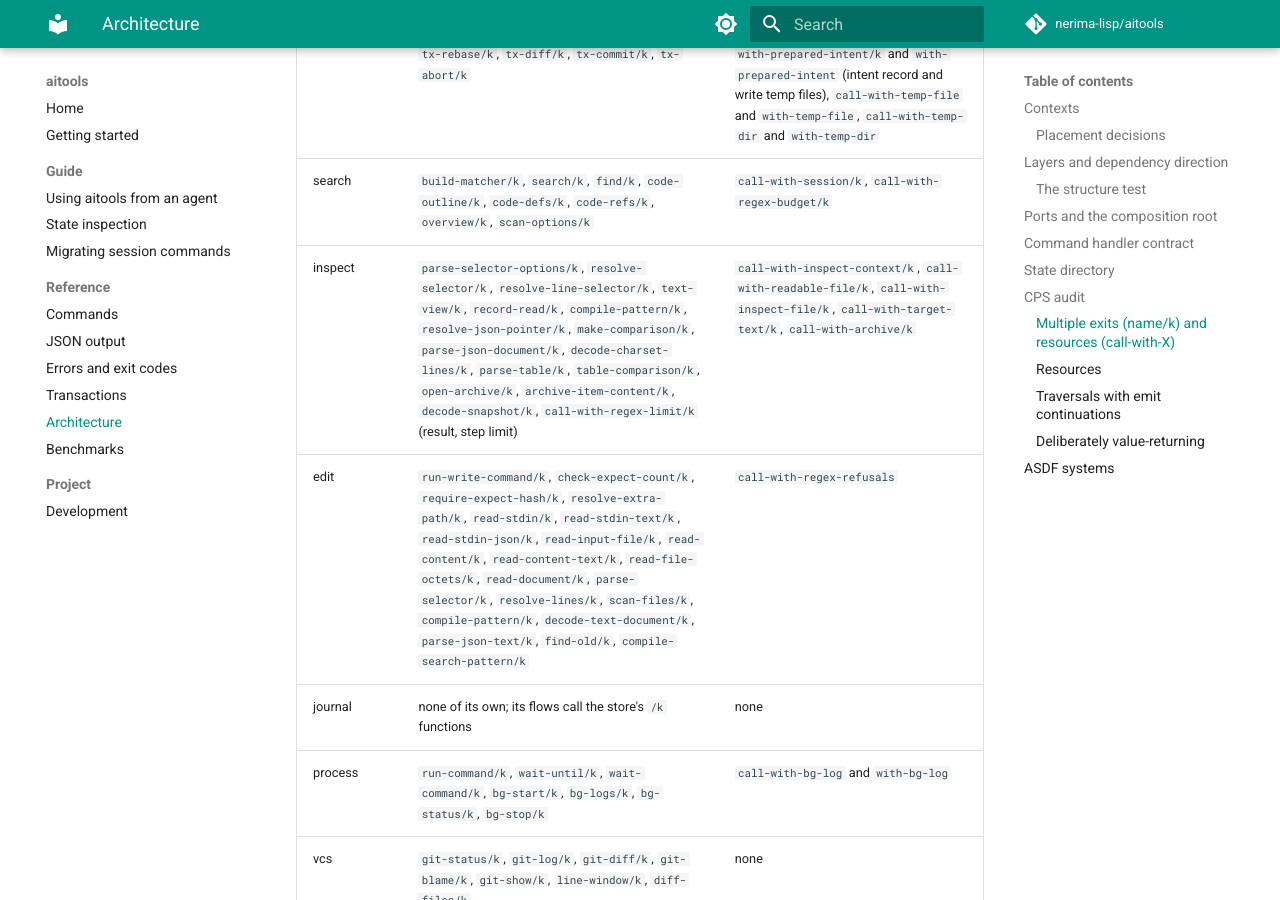
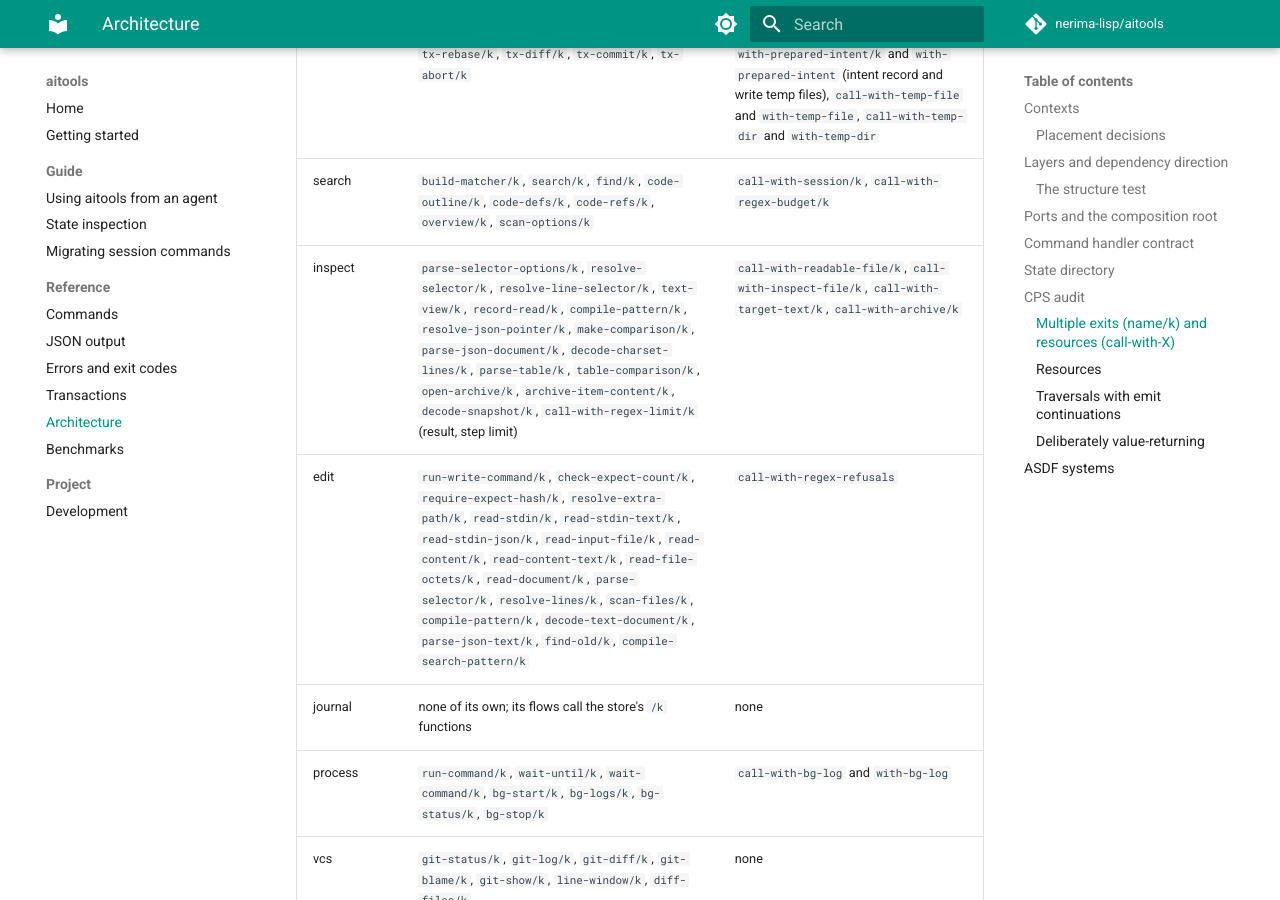
Before and after one commit to nerima-lisp/aitools, an MkDocs documentation site: the page built from docs/src/reference/architecture.md, in a window 1280 px wide and 900 px high, scrolled down 6087 px. Built offline with MkDocs 1.6.1 and Material for MkDocs 9.7.7, drawn with Linux system fonts in a browser that asks for light colours; comment, search, counter and statistics services are not loaded.

Commit message:
refactor(inspect): migrate context flows to named continuations

```diff
--- a/docs/src/reference/architecture.md
+++ b/docs/src/reference/architecture.md
@@ -224,7 +224,7 @@ omitted.
 | text | `decode-utf8-strict/k`, `decode-octets/k`, `encode-string/k` | `call-with-sniffed-octets/k` (text, binary, missing, unreadable, too large), `call-with-text-file/k`, `with-text-boundaries` |
 | store | `plan-changes/k`, `commit-changes/k`, `recover/k` (rolled forward, discarded, none, busy), `undo-op/k`, `tx-begin/k`, `tx-status/k`, `tx-stage/k`, `tx-record-read/k`, `tx-drop/k`, `tx-rebase/k`, `tx-diff/k`, `tx-commit/k`, `tx-abort/k` | `call-with-workspace-lock/k` and `with-workspace-lock`, `call-with-tx-lock/k` and `with-tx-lock` (acquired, timeout), `call-with-tx-view/k`, `call-with-prepared-intent/k` and `with-prepared-intent` (intent record and write temp files), `call-with-temp-file` and `with-temp-file`, `call-with-temp-dir` and `with-temp-dir` |
 | search | `build-matcher/k`, `search/k`, `find/k`, `code-outline/k`, `code-defs/k`, `code-refs/k`, `overview/k`, `scan-options/k` | `call-with-session/k`, `call-with-regex-budget/k` |
-| inspect | `parse-selector-options/k`, `resolve-selector/k`, `resolve-line-selector/k`, `text-view/k`, `record-read/k`, `compile-pattern/k`, `resolve-json-pointer/k`, `make-comparison/k`, `parse-json-document/k`, `decode-charset-lines/k`, `parse-table/k`, `table-comparison/k`, `open-archive/k`, `archive-item-content/k`, `decode-snapshot/k`, `call-with-regex-limit/k` (result, step limit) | `call-with-inspect-context/k`, `call-with-readable-file/k`, `call-with-inspect-file/k`, `call-with-target-text/k`, `call-with-archive/k` |
+| inspect | `parse-selector-options/k`, `resolve-selector/k`, `resolve-line-selector/k`, `text-view/k`, `record-read/k`, `compile-pattern/k`, `resolve-json-pointer/k`, `make-comparison/k`, `parse-json-document/k`, `decode-charset-lines/k`, `parse-table/k`, `table-comparison/k`, `open-archive/k`, `archive-item-content/k`, `decode-snapshot/k`, `call-with-regex-limit/k` (result, step limit) | `call-with-readable-file/k`, `call-with-inspect-file/k`, `call-with-target-text/k`, `call-with-archive/k` |
 | edit | `run-write-command/k`, `check-expect-count/k`, `require-expect-hash/k`, `resolve-extra-path/k`, `read-stdin/k`, `read-stdin-text/k`, `read-stdin-json/k`, `read-input-file/k`, `read-content/k`, `read-content-text/k`, `read-file-octets/k`, `read-document/k`, `parse-selector/k`, `resolve-lines/k`, `scan-files/k`, `compile-pattern/k`, `decode-text-document/k`, `parse-json-text/k`, `find-old/k`, `compile-search-pattern/k` | `call-with-regex-refusals` |
 | journal | none of its own; its flows call the store's `/k` functions | none |
 | process | `run-command/k`, `wait-until/k`, `wait-command/k`, `bg-start/k`, `bg-logs/k`, `bg-status/k`, `bg-stop/k` | `call-with-bg-log` and `with-bg-log` |
```
Also changed, not shown: 11 other files.
